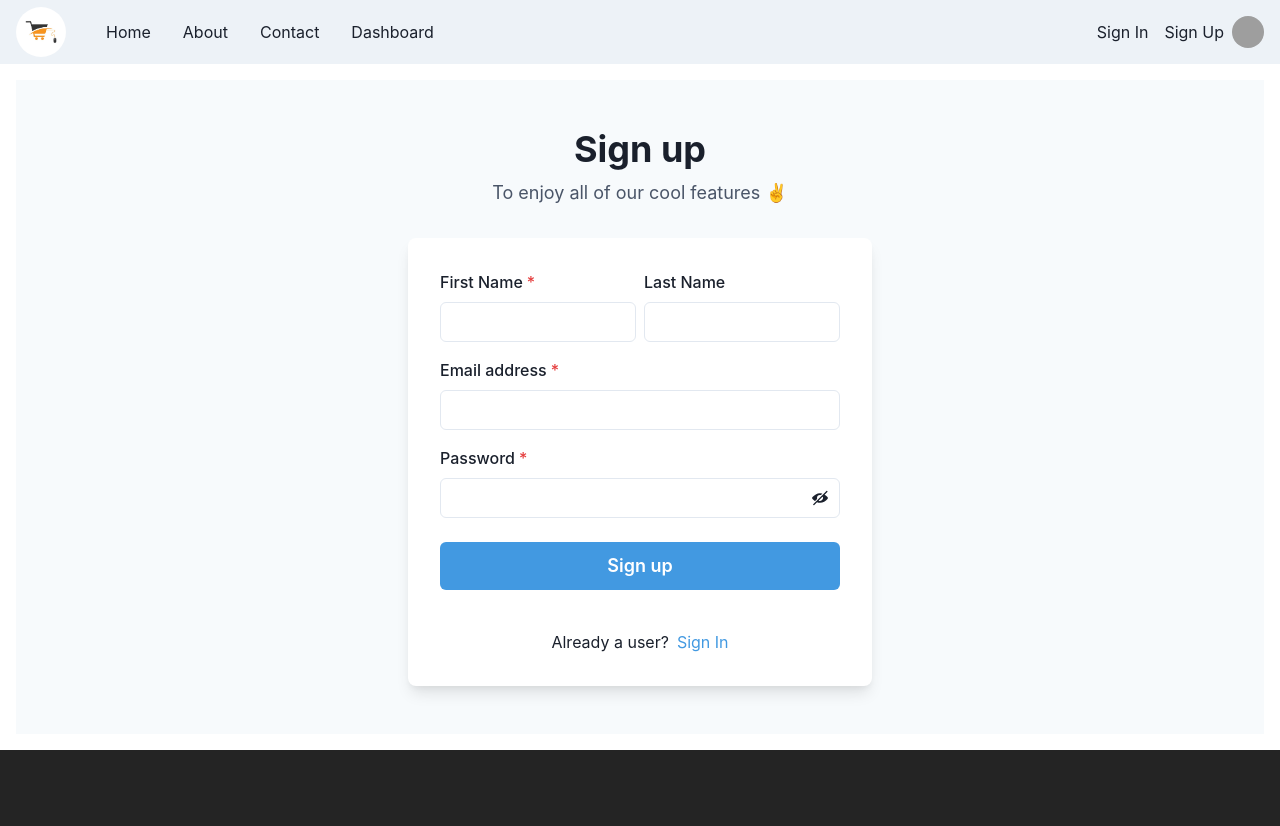
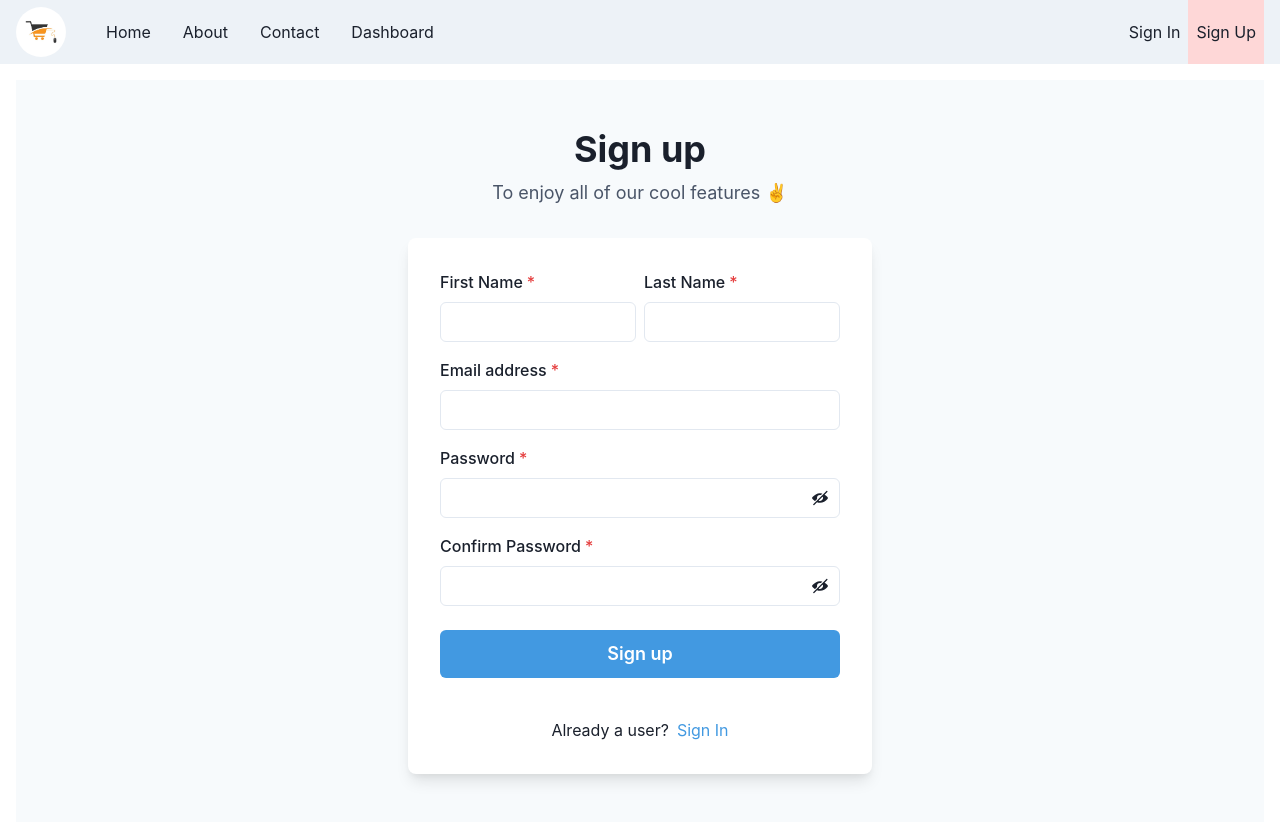
Before and after one commit to cycl0n3/secondhand-ui-jsx, a React (Vite) app: page /sign-up in a window 1280 px wide. Shown: the top 826 px of the page. Before the commit the page ends 800 px from the top, so only its background shows below. Built offline with nearby package versions, Linux system fonts and the light colour scheme; grey boxes are pictures that could not be loaded.

Commit message:
some more addons. UserContext etc.

```diff
--- a/package.json
+++ b/package.json
@@ -22,6 +22,7 @@
     "qs": "^6.11.1",
     "react": "^18.2.0",
     "react-dom": "^18.2.0",
+    "react-icons": "^4.8.0",
     "react-router-dom": "^6.11.1",
     "rxjs": "^7.8.1",
     "yup": "^1.1.1"
--- a/src/App.jsx
+++ b/src/App.jsx
@@ -6,9 +6,9 @@ import {
   createRoutesFromElements, RouterProvider,
 } from "react-router-dom";
 
-import SiteLayout from "./components/_base/SiteLayout";
+import SiteLayout from "./components/base/SiteLayout";
 
-import {PrimarySiteRoutes, SecondarySiteRoutes} from "./components/_base/SiteRoutes";
+import {PrimarySiteRoutes, SecondarySiteRoutes} from "./components/base/SiteRoutes";
 
 
 function App() {
--- a/src/components/_base/SiteLayout.jsx
+++ /dev/null
@@ -1,119 +0,0 @@
-import {
-  Box,
-  Flex,
-  Avatar,
-  HStack,
-  Link,
-  IconButton,
-  Button,
-  Menu,
-  MenuButton,
-  MenuList,
-  MenuItem,
-  MenuDivider,
-  Image,
-  useDisclosure,
-  useColorModeValue,
-  Stack,
-} from '@chakra-ui/react';
-
-import {HamburgerIcon, CloseIcon} from '@chakra-ui/icons';
-
-import {PrimarySiteRoutes, SecondarySiteRoutes} from "./SiteRoutes";
-
-import {nanoid} from "nanoid";
-
-import {Outlet, Link as ReactRouterLink} from "react-router-dom";
-
-import logo from "../../assets/logo-1.jpg";
-
-const NavLink = ({ href, children }) => (
-  <Link
-    as={ReactRouterLink}
-    px={2}
-    py={1}
-    rounded={'md'}
-    _hover={{
-      textDecoration: 'none',
-      bg: useColorModeValue('gray.200', 'gray.700'),
-    }}
-    to={href}>
-    {children}
-  </Link>
-);
-
-const SiteLayout = () => {
-  const { isOpen, onOpen, onClose } = useDisclosure();
-
-  return (<>
-    <Box bg={useColorModeValue('gray.100', 'gray.900')} px={4} >
-      <Flex h={16} alignItems={'center'} justifyContent={'space-between'}>
-        <IconButton
-          size={'md'}
-          icon={isOpen ? <CloseIcon /> : <HamburgerIcon />}
-          aria-label={'Open Menu'}
-          display={{ md: 'none' }}
-          onClick={isOpen ? onClose : onOpen}
-        />
-        <HStack spacing={8} alignItems={'center'}>
-          <Box>
-            <Image borderRadius='full'
-               boxSize='50px'
-               src={logo}
-               alt='Company Logo' />
-          </Box>
-          <HStack
-            as={'nav'}
-            spacing={4}
-            display={{ base: 'none', md: 'flex' }}>
-            {PrimarySiteRoutes.map((route) => (
-              <NavLink key={nanoid(5)} href={route.path}>{route.label}</NavLink>
-            ))}
-          </HStack>
-        </HStack>
-        <Flex alignItems={'center'}>
-          {SecondarySiteRoutes.map((route) => (
-            <NavLink key={nanoid(5)} href={route.path}>{route.label}</NavLink>
-          ))}
-          <Menu>
-            <MenuButton
-              as={Button}
-              rounded={'full'}
-              variant={'link'}
-              cursor={'pointer'}
-              minW={0}>
-              <Avatar
-                size={'sm'}
-                src={
-                  'https://images.unsplash.com/photo-1493666438817-866a91353ca9?ixlib=rb-0.3.5&q=80&fm=jpg&crop=faces&fit=crop&h=200&w=200&s=b616b2c5b373a80ffc9636ba24f7a4a9'
-                }
-              />
-            </MenuButton>
-            <MenuList>
-              <MenuItem>Link 1</MenuItem>
-              <MenuItem>Link 2</MenuItem>
-              <MenuDivider />
-              <MenuItem>Link 3</MenuItem>
-            </MenuList>
-          </Menu>
-        </Flex>
-      </Flex>
-
-      {isOpen ? (
-        <Box pb={4} display={{ md: 'none' }}>
-          <Stack as={'nav'} spacing={4}>
-            {PrimarySiteRoutes.map((route) => (
-              <NavLink key={nanoid(5)} href={route.path}>{route.label}</NavLink>
-            ))}
-          </Stack>
-        </Box>
-      ) : null}
-    </Box>
-
-    <Box p={4}>
-      <Outlet />
-    </Box>
-  </>);
-};
-
-export default SiteLayout;
--- /dev/null
+++ b/src/components/base/SiteLayout.jsx
@@ -0,0 +1,140 @@
+import {
+  Box,
+  Flex,
+  Avatar,
+  HStack,
+  Link,
+  IconButton,
+  Button,
+  Menu,
+  MenuButton,
+  MenuList,
+  MenuItem,
+  Icon,
+  Image,
+  useDisclosure,
+  useColorModeValue,
+  Stack
+} from "@chakra-ui/react";
+
+import { HamburgerIcon, CloseIcon } from "@chakra-ui/icons";
+
+import { PrimarySiteRoutes, SecondarySiteRoutes } from "./SiteRoutes";
+
+import { nanoid } from "nanoid";
+
+import { Outlet, Link as ReactRouterLink, useLocation } from "react-router-dom";
+
+import logo from "../../assets/logo-1.jpg";
+
+import { UserContext } from "../context/UserContext";
+
+import { useContext } from "react";
+
+import { CgLogOff } from "react-icons/cg";
+
+const NavLink = ({ href, page, children }) => {
+  const color = page.path === href ? useColorModeValue("red.100", "blue.900") : useColorModeValue("gray.100", "gray.900");
+
+  return <Box bg={color}>
+    <Flex h={16} alignItems={"center"} justifyContent={"space-between"}>
+      <Link
+        as={ReactRouterLink}
+        px={2}
+        py={1}
+        rounded={"md"}
+        _hover={{
+          textDecoration: "none"
+        }}
+        to={href}>
+        {children}
+      </Link>
+    </Flex>
+  </Box>;
+};
+
+const SiteLayout = () => {
+  const { isOpen, onOpen, onClose } = useDisclosure();
+
+  const { user, setUserToLocalStorage } = useContext(UserContext);
+
+  const location = useLocation();
+
+  const currentPage = PrimarySiteRoutes.find((route) => route.path === location.pathname) ||
+    SecondarySiteRoutes.find((route) => route.path === location.pathname);
+
+  return (<>
+    <Box bg={useColorModeValue("gray.100", "gray.900")} px={4}>
+      <Flex h={16} alignItems={"center"} justifyContent={"space-between"}>
+        <IconButton
+          size={"md"}
+          icon={isOpen ? <CloseIcon /> : <HamburgerIcon />}
+          aria-label={"Open Menu"}
+          display={{ md: "none" }}
+          onClick={isOpen ? onClose : onOpen}
+        />
+        <HStack spacing={8} alignItems={"center"}>
+          <Box>
+            <Image borderRadius="full"
+                   boxSize="50px"
+                   src={logo}
+                   alt="Company Logo" />
+          </Box>
+          <HStack
+            as={"nav"}
+            spacing={4}
+            display={{ base: "none", md: "flex" }}>
+            {PrimarySiteRoutes.map((route) => (
+              <NavLink key={nanoid(5)} href={route.path} page={currentPage}>{route.label}</NavLink>
+            ))}
+          </HStack>
+        </HStack>
+        <Flex alignItems={"center"}>
+          {!user && (
+            SecondarySiteRoutes.map((route) => (
+              <NavLink key={nanoid(5)} href={route.path} page={currentPage}>{route.label}</NavLink>
+            ))
+          )}
+          {user && <Menu>
+            <MenuButton
+              as={Button}
+              rounded={"full"}
+              variant={"link"}
+              cursor={"pointer"}
+              minW={0}>
+              <Avatar
+                size={"sm"}
+                src={
+                  "https://images.unsplash.com/photo-1493666438817-866a91353ca9?ixlib=rb-0.3.5&q=80&fm=jpg&crop=faces&fit=crop&h=200&w=200&s=b616b2c5b373a80ffc9636ba24f7a4a9"
+                }
+              />
+            </MenuButton>
+            <MenuList>
+              <MenuItem onClick={() => {
+                setUserToLocalStorage(null);
+              }} icon={<Icon as={CgLogOff} boxSize={6} />}>
+                Sign Out
+              </MenuItem>
+            </MenuList>
+          </Menu>}
+        </Flex>
+      </Flex>
+
+      {isOpen ? (
+        <Box pb={4} display={{ md: "none" }}>
+          <Stack as={"nav"} spacing={4}>
+            {PrimarySiteRoutes.map((route) => (
+              <NavLink key={nanoid(5)} href={route.path} page={currentPage}>{route.label}</NavLink>
+            ))}
+          </Stack>
+        </Box>
+      ) : null}
+    </Box>
+
+    <Box p={4}>
+      <Outlet />
+    </Box>
+  </>);
+};
+
+export default SiteLayout;
--- /dev/null
+++ b/src/components/context/UserContext.jsx
@@ -0,0 +1,35 @@
+// create user context in javascript
+
+import React, { createContext, useEffect, useState } from "react";
+
+export const UserContext = createContext(null);
+
+export const UserProvider = ({ children }) => {
+  const [user, setUser] = useState(null);
+
+  useEffect(() => {
+    const user = getUserFromLocalStorage();
+    setUser(user);
+  }, []);
+
+  const getUserFromLocalStorage = () => {
+    const user = localStorage.getItem('user');
+    return user ? JSON.parse(user) : null;
+  }
+
+  const setUserToLocalStorage = (user) => {
+    localStorage.setItem('user', JSON.stringify(user));
+    setUser(user);
+  }
+
+  const removeUserFromLocalStorage = () => {
+    localStorage.removeItem('user');
+    setUser(null);
+  }
+
+  return (
+    <UserContext.Provider value={{ user, setUserToLocalStorage, removeUserFromLocalStorage }}>
+      {children}
+    </UserContext.Provider>
+  );
+}
--- a/src/components/io/net.js
+++ b/src/components/io/net.js
@@ -18,10 +18,10 @@ const login = (username, password) => {
   );
 };
 
-const register = (username, email, password) => {
+const register = (first_name, last_name, email, password) => {
   return client.post(
     "/auth/register",
-    qs.stringify({ username, email, password }),
+    qs.stringify({ first_name, last_name, email, password }),
     {
       headers: { "Content-Type": "application/x-www-form-urlencoded" }
     }
--- a/src/components/pages/Auth/SignIn.jsx
+++ b/src/components/pages/Auth/SignIn.jsx
@@ -21,9 +21,13 @@ import * as Yup from "yup";
 
 import { useToast } from '@chakra-ui/react';
 
-import { SecondarySiteRoutes } from "../../_base/SiteRoutes.jsx";
+import { SecondarySiteRoutes } from "../../base/SiteRoutes.jsx";
 
 import { net } from "../../io/net.js";
+
+import { UserContext } from "../../context/UserContext.jsx";
+
+import { useContext } from "react";
 
 const SignInSchema = Yup.object().shape({
   email: Yup.string().email("Invalid email address").required("Email is required"),
@@ -37,6 +41,7 @@ const ErrorLabel = ({ children }) => (
 const SignIn = () => {
 
   const toast = useToast();
+  const { user, setUserToLocalStorage } = useContext(UserContext);
 
   return (
     <Flex
@@ -48,7 +53,7 @@ const SignIn = () => {
         <Stack align={"center"}>
           <Heading fontSize={"4xl"}>Sign in to your account</Heading>
           <Text fontSize={"lg"} color={"gray.600"}>
-            To enjoy all of our cool features ✌️
+            To enjoy all of our cool features ✌️ {user && user.email}
           </Text>
         </Stack>
         <Box
@@ -63,7 +68,8 @@ const SignIn = () => {
             }}
             onSubmit={async (values) => {
               net.login(values.email, values.password).then((res) => {
-                console.log(res.data);
+                const user = res.data.user;
+                setUserToLocalStorage(user);
                 toast({
                   title: 'Account login successful.',
                   status: 'success',
--- a/src/components/pages/Auth/SignUp.jsx
+++ b/src/components/pages/Auth/SignUp.jsx
@@ -21,11 +21,12 @@ import { ViewIcon, ViewOffIcon } from '@chakra-ui/icons';
 
 import { Link as ReactRouterLink } from "react-router-dom";
 
-import { SecondarySiteRoutes} from "../../_base/SiteRoutes";
+import { SecondarySiteRoutes} from "../../base/SiteRoutes";
 
 const SignUp = () => {
 
   const [showPassword, setShowPassword] = useState(false);
+  const [showConfirmPassword, setShowConfirmPassword] = useState(false);
 
   return (
     <Flex
@@ -56,7 +57,7 @@ const SignUp = () => {
                 </FormControl>
               </Box>
               <Box>
-                <FormControl id="lastName">
+                <FormControl id="lastName" isRequired>
                   <FormLabel>Last Name</FormLabel>
                   <Input type="text" />
                 </FormControl>
@@ -77,6 +78,21 @@ const SignUp = () => {
                       setShowPassword((showPassword) => !showPassword)
                     }>
                     {showPassword ? <ViewIcon /> : <ViewOffIcon />}
+                  </Button>
+                </InputRightElement>
+              </InputGroup>
+            </FormControl>
+            <FormControl id="confirmPassword" isRequired>
+              <FormLabel>Confirm Password</FormLabel>
+              <InputGroup>
+                <Input type={showConfirmPassword ? 'text' : 'password'} />
+                <InputRightElement h={'full'}>
+                  <Button
+                    variant={'ghost'}
+                    onClick={() =>
+                      setShowConfirmPassword((showPassword) => !showPassword)
+                    }>
+                    {showConfirmPassword ? <ViewIcon /> : <ViewOffIcon />}
                   </Button>
                 </InputRightElement>
               </InputGroup>
--- a/src/main.jsx
+++ b/src/main.jsx
@@ -7,13 +7,17 @@ import "./index.css";
 
 import {ChakraProvider, ColorModeScript} from '@chakra-ui/react';
 
-import theme from './components/_theme/theme.js';
+import theme from './components/theme/theme.js';
+
+import { UserProvider } from "./components/context/UserContext.jsx";
 
 ReactDOM.createRoot(document.getElementById("root")).render(
   <React.StrictMode>
-    <ChakraProvider>
-      <ColorModeScript initialColorMode={theme.config.initialColorMode} />
-      <App />
-    </ChakraProvider>
+    <UserProvider>
+      <ChakraProvider>
+        <ColorModeScript initialColorMode={theme.config.initialColorMode} />
+        <App />
+      </ChakraProvider>
+    </UserProvider>
   </React.StrictMode>
 );
```
Also changed, not shown: src/components/base/SiteRoutes.jsx (renamed from src/components/_base/SiteRoutes.jsx), src/components/theme/theme.js (renamed from src/components/_theme/theme.js), 1 other file (tests, documents, lock files or other folders).
